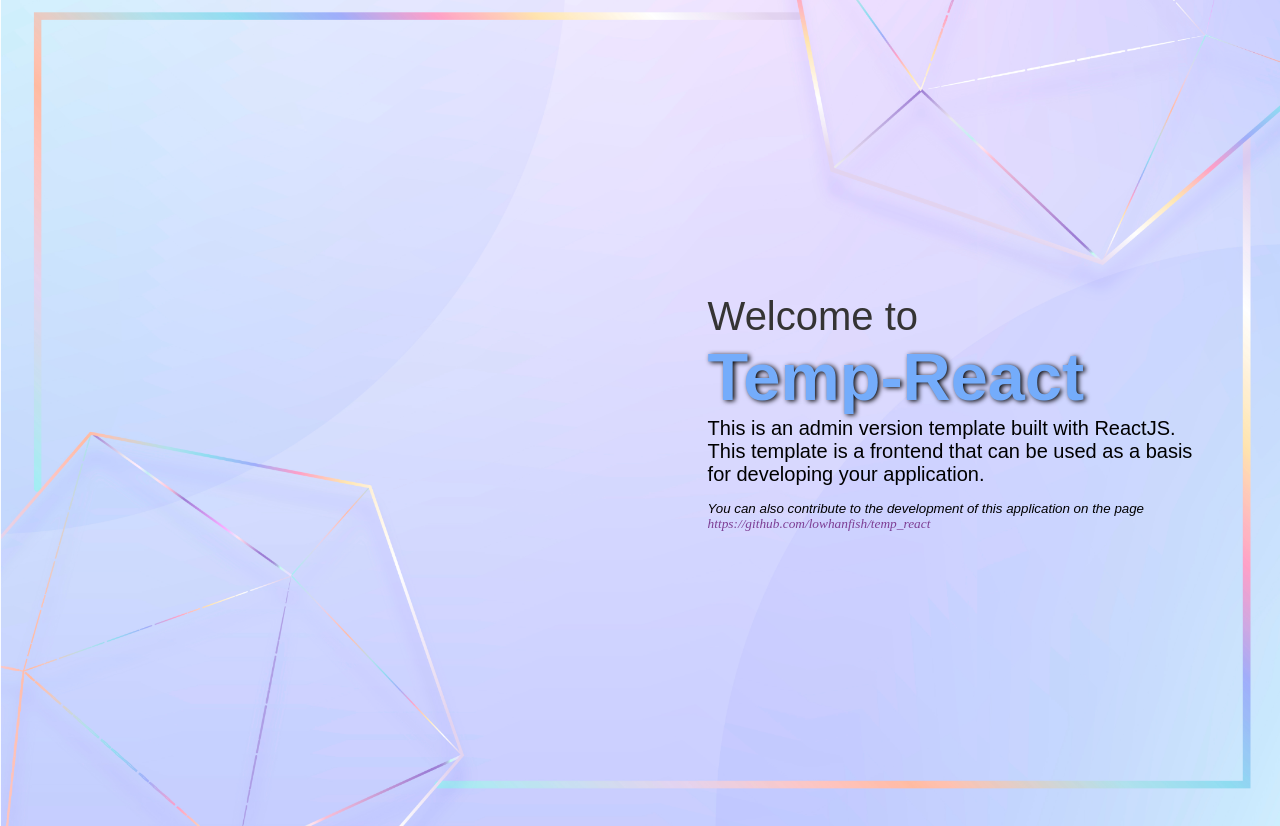
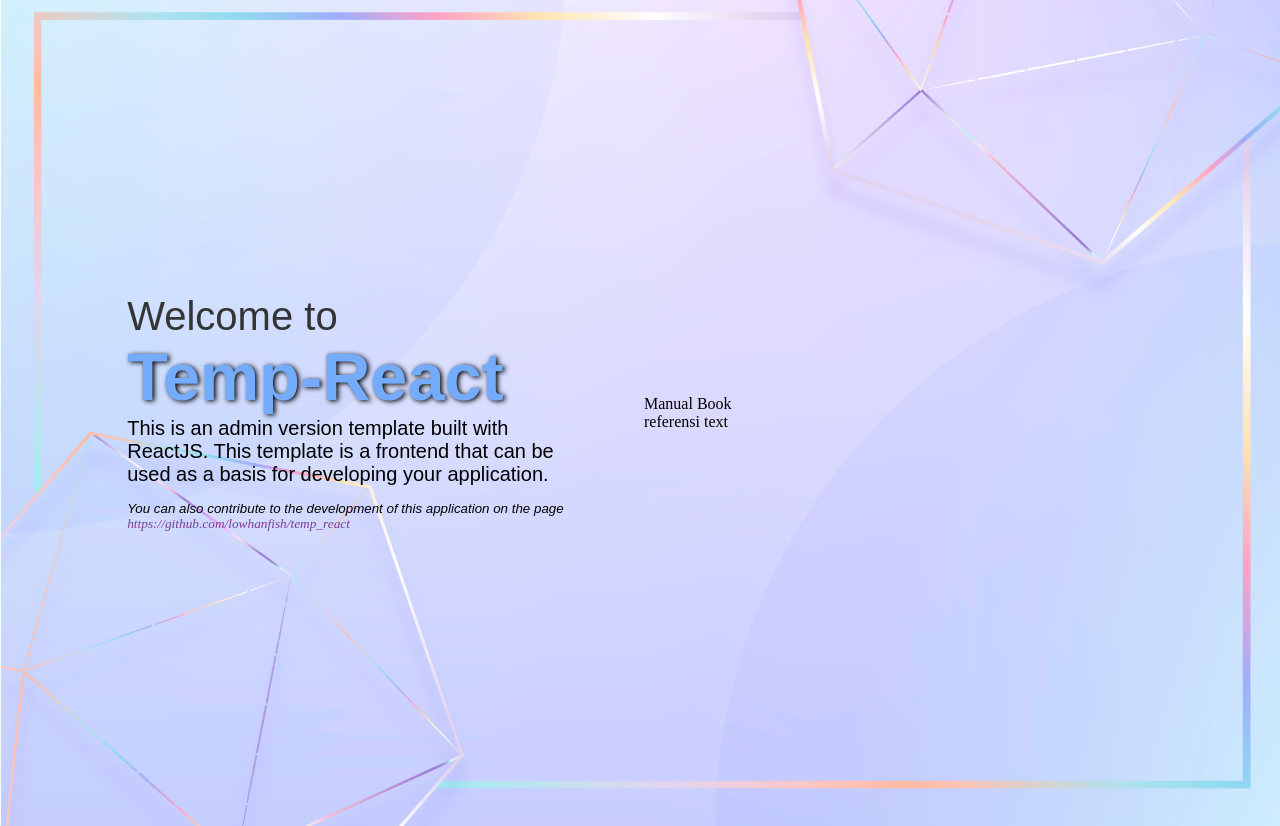
Before and after one commit to lowhanfish/temp_react, a React (Vite) app in the folder admin/: page / in a window 1280 px wide. Built offline with nearby package versions, Linux system fonts and the light colour scheme; a web font is replaced by a local one.

Commit message:
modify Home component

```diff
--- a/admin/src/auth/home.jsx
+++ b/admin/src/auth/home.jsx
@@ -8,11 +8,9 @@ function Home() {
     return (
         <div className='singlePage'>
             <Grid container spacing={1}>
+
                 <Grid size={{ md: 6, xs: 12 }}>
-                    <div className='singlePageContainer'></div>
-                </Grid>
-                <Grid size={{ md: 6, xs: 12 }}>
-                    <div className='singlePageContainer' style={{ paddingLeft: '10%', paddingRight: '10%' }}>
+                    <div className='singlePageContainer' style={{ paddingLeft: '20%', paddingRight: '10%' }}>
                         <div className='singlePageTextContainer'>
                             <div className='h_Home1'>Welcome to</div>
                             <div className='h_Home5'>Temp-React</div>
@@ -28,6 +26,15 @@ function Home() {
                     </div>
                 </Grid>
 
+                <Grid size={{ md: 6, xs: 12 }}>
+                    <div className='singlePageContainer'>
+                        <div>
+                            <div>Manual Book</div>
+                            <div>referensi text</div>
+                        </div>
+                    </div>
+                </Grid>
+
             </Grid>
 
 
```
